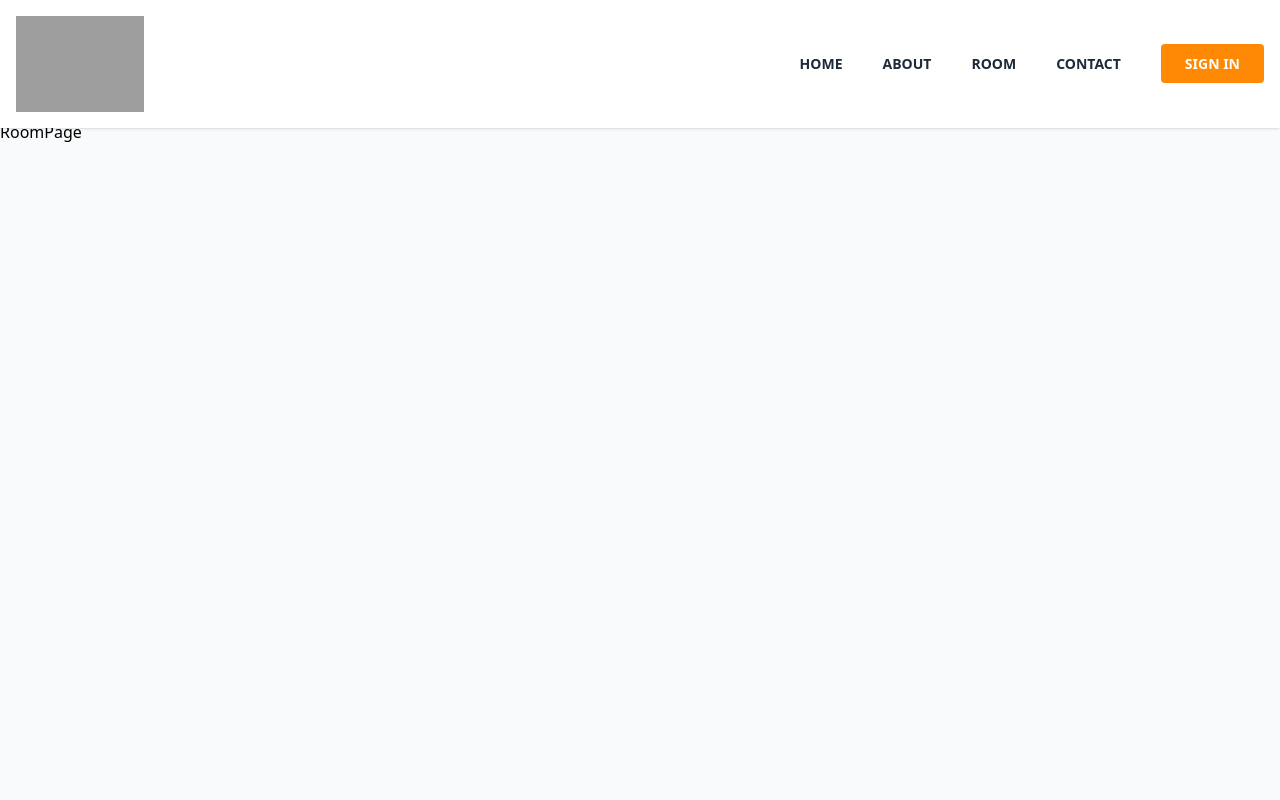
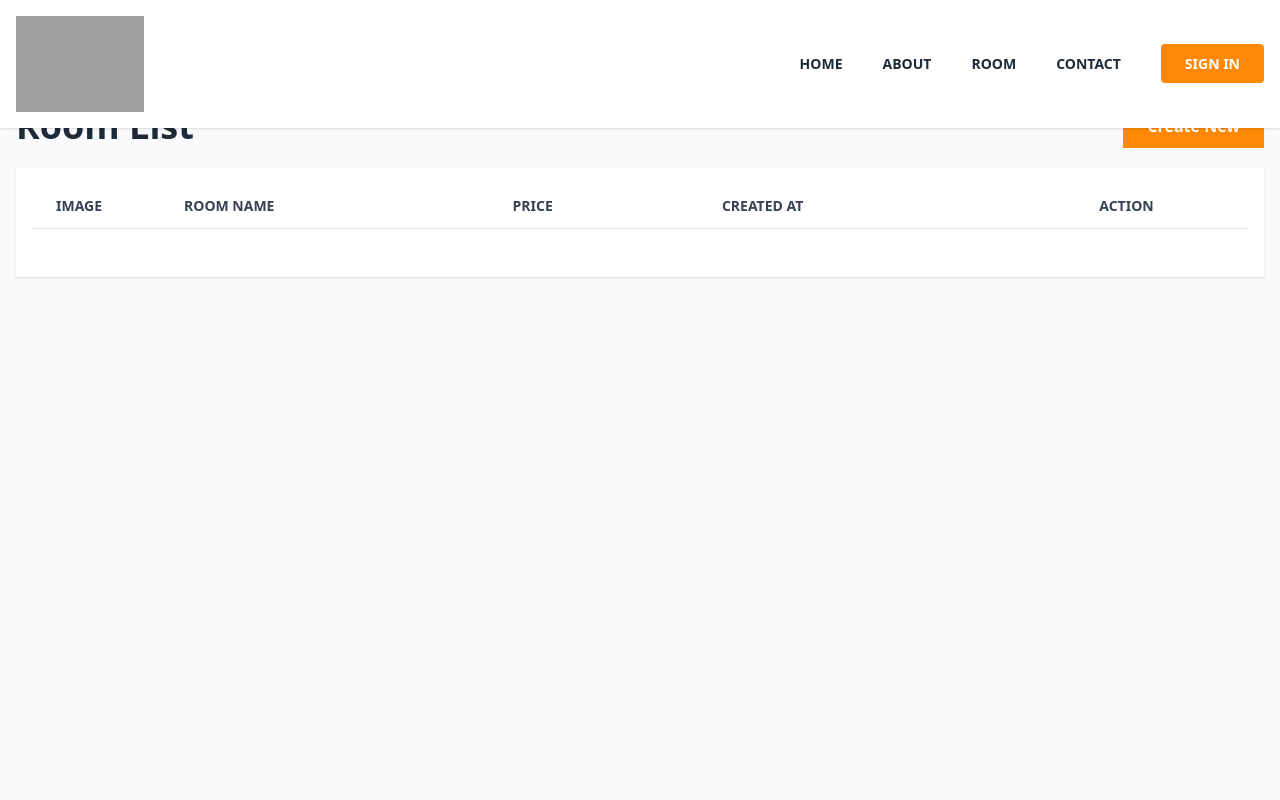
Before and after one commit to fikalalif/santaication, a Next.js app: page /admin/room in a window 1280 px wide. Shown: the top 800 px of the page. Built offline with nearby package versions, Linux system fonts and the light colour scheme; no server answers; grey boxes are pictures that could not be loaded.

Commit message:
add: room table

```diff
--- a/app/admin/room/page.tsx
+++ b/app/admin/room/page.tsx
@@ -1,9 +1,24 @@
-import React from 'react'
+import Link from "next/link";
+import RoomTable from "../../../components/admin/room/room-table";
+import { Suspense } from "react";
 
 const RoomPage = () => {
   return (
-    <div className='py-20 mt-10'>RoomPage</div>
-  )
-}
+    <div className="max-w-screen-xl px-4 py-16 mt-10 mx-auto">
+      <div className="flex items-center justify-between">
+        <h1 className="text-4xl text-gray-800 font-bold">Room List</h1>
+        <Link
+          href="/admin/room/create"
+          className="bg-orange-400 px-6 py-2.5 hover:bg-orange-500 text-white font-bold"
+        >
+          Create New
+        </Link>
+      </div>
+      <Suspense fallback={<p className="text-red-500">Loading Data...</p>}>
+        <RoomTable/>
+      </Suspense>
+    </div>
+  );
+};
 
-export default RoomPage
+export default RoomPage;
--- a/components/admin/room/room-table.tsx
+++ b/components/admin/room/room-table.tsx
@@ -1,9 +1,30 @@
-import React from 'react'
+import React from "react";
 
 const RoomTable = () => {
   return (
-    <div>RoomTable</div>
-  )
-}
+    <div className="bg-white p-4 mt-5 shadow-sm">
+      <table className="w-full divide-y divide-gray-200">
+        <thead>
+          <tr>
+            <th className="px-6 py-3 w-32 text-sm font-bold text-gray-700 text-left uppercase">Image</th>
+            <th className="px-6 py-3 text-sm font-bold text-gray-700 text-left uppercase">Room name</th>
+            <th className="px-6 py-3 text-sm font-bold text-gray-700 text-left uppercase">Price</th>
+            <th className="px-6 py-3 text-sm font-bold text-gray-700 text-left uppercase">Created at</th>
+            <th className="px-6 py-3 text-sm font-bold text-gray-700 uppercase">Action</th>
+          </tr>
+        </thead>
+        <tbody className="divide-y divide-gray-200">
+          <tr className="hover:bg-gray-100">
+            <td className="px-6 py-4"></td>
+            <td className="px-6 py-4"></td>
+            <td className="px-6 py-4"></td>
+            <td className="px-6 py-4"></td>
+            <td className="px-6 py-4 text-right"></td>
+          </tr>
+        </tbody>
+      </table>
+    </div>
+  );
+};
 
-export default RoomTable
+export default RoomTable;
```
